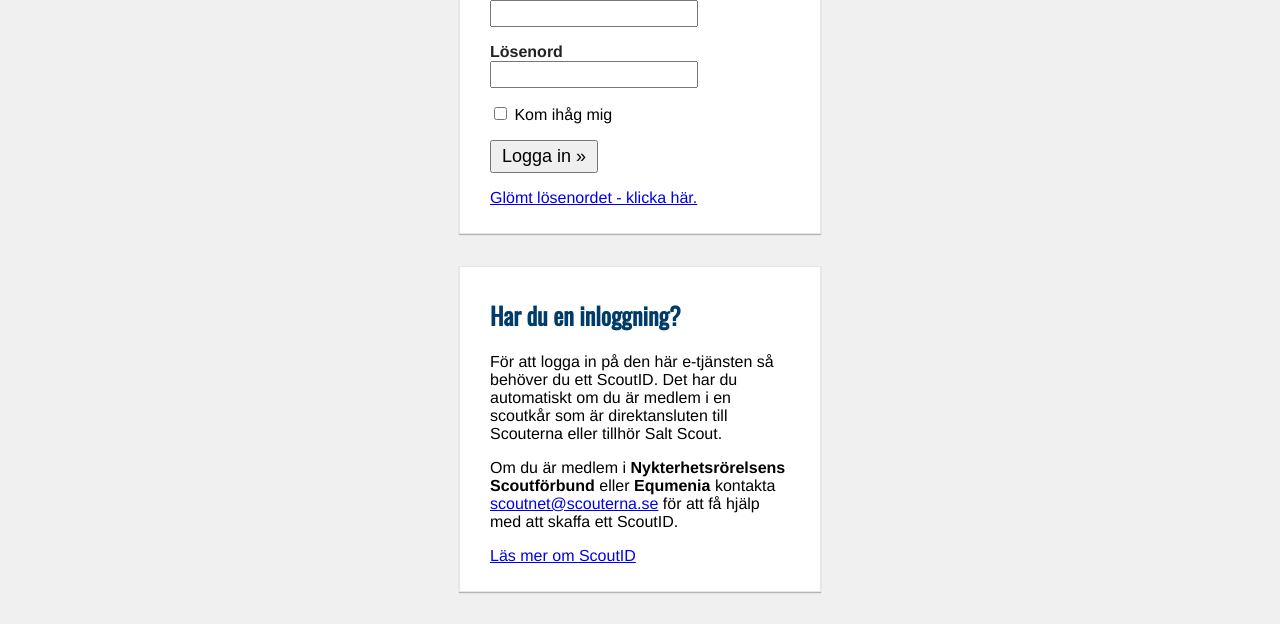
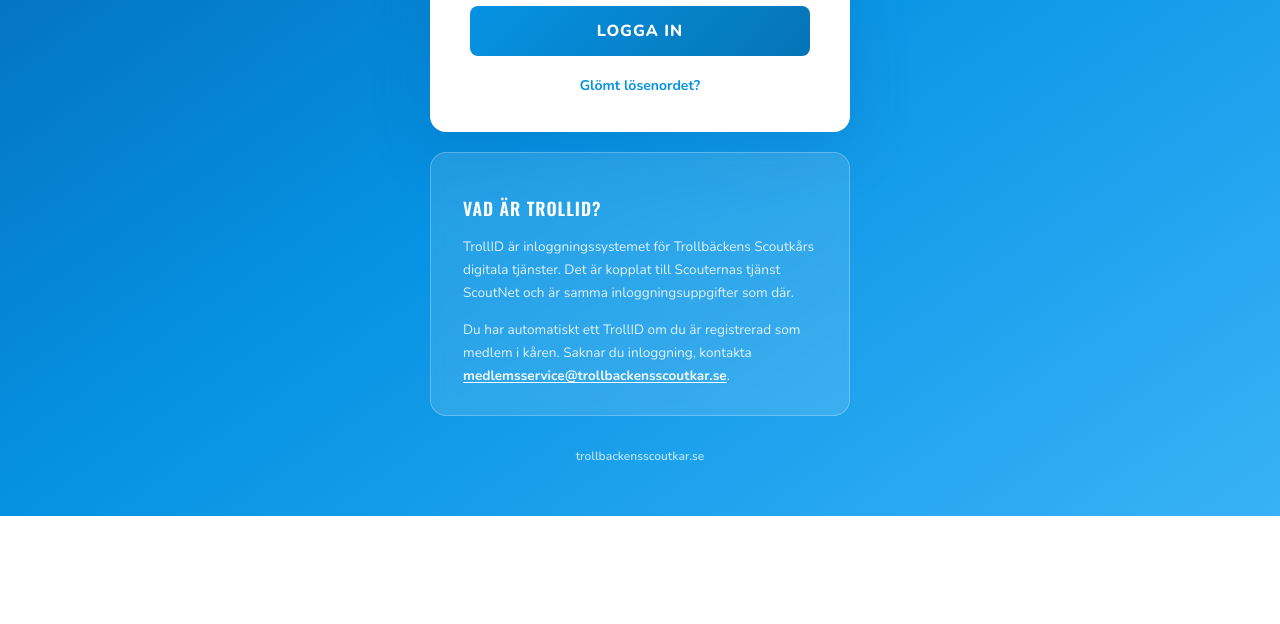
Before and after one commit to trollscout/trollid, a FastAPI app: page /auth/login in a window 1280 px wide. Shown: the part 535-1159 px from the top of the page. After the commit the page ends 1051 px from the top, so only its background shows below. Run offline with FastAPI, Linux system fonts and the light colour scheme; parts of the project's set-up code (start-up, migrations or seed data) failed here and were passed over.

Commit message:
feat: new login page

```diff
--- a/static/index.css
+++ b/static/index.css
@@ -1,185 +1,344 @@
-@import url("https://fonts.googleapis.com/css?family=Oswald");
+@import url("https://fonts.googleapis.com/css2?family=Nunito:wght@400;600;700;800&family=Oswald:wght@500;600&display=swap");
+
+:root {
+  --primary: #0693e3;
+  --primary-dark: #0574b5;
+  --primary-light: #e8f4fd;
+  --accent: #ff6900;
+  --text: #1a2744;
+  --text-secondary: #64748b;
+  --bg-gradient-start: #0056a3;
+  --bg-gradient-end: #38b2f7;
+  --card-bg: #ffffff;
+  --border: #e2e8f0;
+  --error: #dc2626;
+  --error-bg: #fef2f2;
+  --error-border: #fca5a5;
+  --shadow: 0 20px 60px rgba(0, 86, 163, 0.2);
+  --radius: 16px;
+  --radius-sm: 8px;
+}
+
+* {
+  box-sizing: border-box;
+}
 
 body {
-  font-family: Helvetica, arial, sans-serif;
-  background: #f0f0f0;
-  margin: 0px;
+  font-family: "Nunito", Helvetica, Arial, sans-serif;
+  background: linear-gradient(145deg, var(--bg-gradient-start) 0%, var(--primary) 55%, var(--bg-gradient-end) 100%);
+  min-height: 100vh;
+  display: flex;
+  flex-direction: column;
+  align-items: center;
+  justify-content: center;
+  padding: 24px 16px;
 }
 
-div#logo {
-  /* background: #003C69; */
-  color: white;
+/* ── Page wrapper ── */
+.page-wrapper {
+  display: flex;
+  flex-direction: column;
+  align-items: center;
+  gap: 20px;
   width: 100%;
-  /* padding: 12px; */
+  max-width: 420px;
 }
 
-div#logo img {
-  width: 300px;
-  /* margin: 15px; */
-  margin-left: auto;
-  margin-right: auto;
-  display: block;
+/* ── Brand header ── */
+.brand-header {
+  text-align: center;
+  padding: 8px 0;
 }
 
-div#error img {
-  display: none;
+.brand-header img {
+  height: 56px;
+  width: auto;
+  /* Invert dark logo to white on blue background */
+  filter: brightness(0) invert(1);
+  opacity: 0.95;
 }
 
-.error {
-  background: #ffeff7;
-  border: 1px solid #c69;
-  margin: 1em 5% 10px;
-  padding: 0 1em 0 1em;
+.brand-title {
+  color: #ffffff;
+  font-family: "Oswald", sans-serif;
+  font-size: 2rem;
+  font-weight: 600;
+  letter-spacing: 3px;
+  text-transform: uppercase;
+  margin-top: 10px;
 }
 
-#login input.input {
-  width: 200px;
-  font-size: large;
-}
-#login input {
-  /*	opacity: 0.6;*/
-}
-#login h1,
-#login h2 {
-  color: #003c69;
-  font-family: "Oswald", sans-serif;
+.brand-subtitle {
+  color: rgba(255, 255, 255, 0.8);
+  font-size: 0.85rem;
+  font-weight: 600;
+  letter-spacing: 1px;
+  margin-top: 4px;
 }
 
-#login input#wp-submit {
-  font-size: large;
-  padding: 4px 10px;
-}
-#languagebar a {
-  color: #aaa;
-}
-#languagebar {
-  display: none;
-
-  color: #eee;
-  font-size: 80%;
-
-  margin: 0em auto 1em;
-  padding: 0px 40px;
-
-  color: #000;
-  /*	width: 425px; */
-}
-div#error {
-  -webkit-border-radius: 10px;
-  -moz-border-radius: 10px;
-  border-radius: 10px;
-
-  border: 1px solid #999999;
-
-  background: #fff;
-
-  margin: 10px auto 1em;
-  padding: 8px 20px;
-
-  color: #000;
-}
-#login {
-  -webkit-box-shadow: 0 1px 1px rgba(0, 0, 0, 0.25);
-  -moz-box-shadow: 0 1px 1px rgba(0, 0, 0, 0.25);
-  box-shadow: 0 1px 1px rgba(0, 0, 0, 0.25);
-  /*
-	-webkit-border-radius: 10px;
-	-moz-border-radius: 10px;
-	border-radius: 10px;
-*/
-  border: 1px solid #e6e6e6;
-  background: white;
-
-  /*
-	background: #F2F2F2 -webkit-gradient(linear, 0% 70%, 0% 100%, from(#fefefe), to(#ddd), color-stop(.6,#f0f0f0));
-	background: #F2F2F2 -moz-linear-gradient(0% 100% 90deg,#dddddd, #f0f0f0, #FEFEFE 31%);
-
-*/
-  margin: 2em auto 2em;
-  padding: 10px 30px 10px 30px;
-
-  color: #000;
-  width: 300px;
+/* ── Card ── */
+.card {
+  background: var(--card-bg);
+  border-radius: var(--radius);
+  box-shadow: var(--shadow);
+  padding: 36px 40px;
+  width: 100%;
 }
 
-#login ul.links a {
-  text-decoration: none;
-  color: #666;
-}
-#login ul.links a:hover {
-  color: #111;
-}
-#login ul.links {
-  /*	border: 1px solid #111;*/
-  font-family: Helvetica, arial, sans-serif;
-  padding: 0px;
-  font-size: 85%;
-  list-style-type: square;
-  list-style-position: inside;
-}
-#login ul.links li {
-  margin-top: 0.3em;
+.card h2 {
+  color: var(--text);
+  font-family: "Oswald", sans-serif;
+  font-size: 1.4rem;
+  font-weight: 600;
+  letter-spacing: 1px;
+  text-align: center;
+  margin-bottom: 28px;
+  text-transform: uppercase;
 }
 
-#login p label {
-  font-size: medium;
-  color: #222;
-  font-weight: bold;
+/* ── Form fields ── */
+.field {
+  margin-bottom: 20px;
 }
 
+.field-label {
+  display: flex;
+  align-items: center;
+  gap: 6px;
+  font-size: 0.825rem;
+  font-weight: 700;
+  color: var(--text);
+  text-transform: uppercase;
+  letter-spacing: 0.5px;
+  margin-bottom: 8px;
+}
+
+input.input {
+  width: 100%;
+  padding: 12px 16px;
+  border: 2px solid var(--border);
+  border-radius: var(--radius-sm);
+  font-size: 1rem;
+  font-family: "Nunito", sans-serif;
+  color: var(--text);
+  background: #f8fafc;
+  transition: border-color 0.2s ease, box-shadow 0.2s ease, background 0.2s ease;
+  -webkit-appearance: none;
+  appearance: none;
+}
+
+input.input:focus {
+  outline: none;
+  border-color: var(--primary);
+  box-shadow: 0 0 0 3px rgba(6, 147, 227, 0.15);
+  background: #ffffff;
+}
+
+/* ── Checkbox ── */
+.checkbox-label {
+  display: flex;
+  align-items: center;
+  gap: 10px;
+  font-size: 0.875rem;
+  font-weight: 600;
+  color: var(--text-secondary);
+  cursor: pointer;
+  margin-bottom: 24px;
+  user-select: none;
+}
+
+.checkbox-label input[type="checkbox"] {
+  width: 16px;
+  height: 16px;
+  accent-color: var(--primary);
+  cursor: pointer;
+  flex-shrink: 0;
+}
+
+/* ── Submit button ── */
+#wp-submit {
+  width: 100%;
+  padding: 14px;
+  background: linear-gradient(135deg, var(--primary) 0%, var(--primary-dark) 100%);
+  color: #ffffff;
+  border: none;
+  border-radius: var(--radius-sm);
+  font-size: 1rem;
+  font-weight: 800;
+  font-family: "Nunito", sans-serif;
+  letter-spacing: 1px;
+  text-transform: uppercase;
+  cursor: pointer;
+  transition: transform 0.15s ease, box-shadow 0.15s ease;
+  -webkit-appearance: none;
+  appearance: none;
+}
+
+#wp-submit:hover {
+  transform: translateY(-2px);
+  box-shadow: 0 8px 24px rgba(6, 147, 227, 0.45);
+}
+
+#wp-submit:active {
+  transform: translateY(0);
+}
+
+/* ── Forgot password ── */
+.forgot-link {
+  text-align: center;
+  margin-top: 18px;
+}
+
+.forgot-link a {
+  color: var(--primary);
+  text-decoration: none;
+  font-size: 0.875rem;
+  font-weight: 700;
+  transition: color 0.15s ease;
+}
+
+.forgot-link a:hover {
+  color: var(--primary-dark);
+  text-decoration: underline;
+}
+
+/* ── Error box ── */
+#error {
+  background: var(--error-bg);
+  border: 1.5px solid var(--error-border);
+  border-radius: var(--radius-sm);
+  padding: 16px 18px;
+  margin-top: 20px;
+}
+
+#error h2 {
+  color: var(--error);
+  font-family: "Nunito", sans-serif;
+  font-size: 0.9rem;
+  font-weight: 800;
+  text-align: left;
+  letter-spacing: 0;
+  margin-bottom: 6px;
+  text-transform: none;
+}
+
+#error p {
+  color: var(--error);
+  font-size: 0.85rem;
+  line-height: 1.5;
+}
+
+/* ── Info card ── */
 #info {
-  -webkit-box-shadow: 0 1px 1px rgba(0, 0, 0, 0.25);
-  -moz-box-shadow: 0 1px 1px rgba(0, 0, 0, 0.25);
-  box-shadow: 0 1px 1px rgba(0, 0, 0, 0.25);
-  /*
-	-webkit-border-radius: 10px;
-	-moz-border-radius: 10px;
-	border-radius: 10px;
-*/
-  border: 1px solid #e6e6e6;
-  background: white;
-
-  /*
-	background: #F2F2F2 -webkit-gradient(linear, 0% 70%, 0% 100%, from(#fefefe), to(#ddd), color-stop(.6,#f0f0f0));
-	background: #F2F2F2 -moz-linear-gradient(0% 100% 90deg,#dddddd, #f0f0f0, #FEFEFE 31%);
-
-*/
-  margin: 2em auto 2em;
-  padding: 10px 30px 10px 30px;
-
-  color: #000;
-  width: 300px;
+  background: rgba(255, 255, 255, 0.12);
+  border: 1.5px solid rgba(255, 255, 255, 0.25);
+  border-radius: var(--radius);
+  padding: 28px 32px;
+  width: 100%;
+  backdrop-filter: blur(8px);
+  -webkit-backdrop-filter: blur(8px);
 }
 
 #info h2 {
-  color: #003c69;
+  color: #ffffff;
   font-family: "Oswald", sans-serif;
+  font-size: 1.1rem;
+  font-weight: 600;
+  letter-spacing: 1px;
+  text-transform: uppercase;
+  margin-bottom: 14px;
 }
 
+#info p {
+  color: rgba(255, 255, 255, 0.85);
+  font-size: 0.85rem;
+  line-height: 1.7;
+  margin-bottom: 10px;
+}
+
+#info p:last-child {
+  margin-bottom: 0;
+}
+
+#info a {
+  color: rgba(255, 255, 255, 0.95);
+  font-weight: 700;
+  text-decoration: underline;
+  text-underline-offset: 2px;
+}
+
+#info a:hover {
+  color: #ffffff;
+}
+
+/* ── Footer ── */
+.footer {
+  text-align: center;
+  padding-bottom: 8px;
+}
+
+.footer p {
+  color: rgba(255, 255, 255, 0.55);
+  font-size: 0.75rem;
+  font-weight: 600;
+}
+
+.footer a {
+  color: rgba(255, 255, 255, 0.7);
+  text-decoration: none;
+}
+
+.footer a:hover {
+  color: rgba(255, 255, 255, 0.9);
+}
+
+/* ── Tooltip ── */
 .tooltipqmark {
   cursor: pointer;
+  display: inline-flex;
+  align-items: center;
 }
 
-.tooltipqmark img {
-  margin-bottom: -3px;
+[data-tooltip] {
+  position: relative;
 }
 
-/* Tooltip functionality */
 [data-tooltip]:before {
   position: absolute;
   content: attr(data-tooltip);
   opacity: 0;
-
-  transition: all 0.15s ease;
-  padding: 10px;
-  color: #333;
-  border-radius: 10px;
-  box-shadow: 2px 2px 1px silver;
-  margin-top: -55px;
-  margin-left: 10px;
-  max-width: 20ex;
+  pointer-events: none;
+  transition: opacity 0.15s ease;
+  padding: 8px 12px;
+  color: #ffffff;
+  background: var(--text);
+  border-radius: 6px;
+  box-shadow: 0 4px 12px rgba(0, 0, 0, 0.2);
+  bottom: calc(100% + 6px);
+  left: 0;
+  max-width: 220px;
+  font-size: 0.75rem;
+  font-weight: 600;
+  line-height: 1.4;
+  white-space: normal;
+  z-index: 100;
 }
 
 [data-tooltip]:hover:before {
   opacity: 1;
 }
+
+/* ── Responsive ── */
+@media (max-width: 460px) {
+  .card {
+    padding: 28px 24px;
+  }
+
+  #info {
+    padding: 24px 20px;
+  }
+
+  .brand-title {
+    font-size: 1.6rem;
+  }
+}
--- a/templates/info_block.html
+++ b/templates/info_block.html
@@ -1,15 +1,12 @@
 <div id="info">
-    <h2>Har du en inloggning?</h2>
+  <h2>Vad är TrollID?</h2>
   <p>
-      För att logga in på den här e-tjänsten så behöver du ett ScoutID.
-      Det har du automatiskt om du är medlem i en scoutkår som är direktansluten till Scouterna eller tillhör Salt
-      Scout.
+    TrollID är inloggningssystemet för Trollbäckens Scoutkårs digitala tjänster. Det är kopplat till Scouternas tjänst
+    ScoutNet
+    och är samma inloggningsuppgifter som där.
   </p>
   <p>
-      Om du är medlem i <b>Nykterhetsrörelsens Scoutförbund</b> eller <b>Equmenia</b> kontakta <a
-        href="mailto:scoutnet@scouterna.se">scoutnet@scouterna.se</a> för att få hjälp med att skaffa ett ScoutID.
-    </p>
-    <p>
-      <a href="https://etjanster.scout.se/e-tjanster/scoutid/">Läs mer om ScoutID</a>
+    Du har automatiskt ett TrollID om du är registrerad som medlem i kåren. Saknar du inloggning, kontakta <a
+      href="mailto:medlemsservice@trollbackensscoutkar.se">medlemsservice@trollbackensscoutkar.se</a>.
   </p>
 </div>
--- a/templates/login.html
+++ b/templates/login.html
@@ -2,60 +2,79 @@
 <html lang="sv">
 
 <head>
-  <title>Ange ditt användarnamn och lösenord</title>
+  <title>TrollID – Logga in</title>
   <meta http-equiv="Content-Type" content="text/html; charset=UTF-8">
   <meta name="viewport" content="width=device-width, initial-scale=1.0">
   <link rel="stylesheet" href="/static/index.css" type="text/css" />
 </head>
 
-<body class="login">
-  <div id="logo">
-    <img alt="logo" src="/static/logo.png">
+<body>
+  <div class="page-wrapper">
+
+    <!-- Brand header -->
+    <div class="brand-header">
+      <img alt="Trollbäckens Scoutkår" src="/static/logo.png">
+      <div class="brand-title">TrollID</div>
+      <!-- <div class="brand-subtitle">Trollbäckens Scoutkår</div> -->
     </div>
-  <div id="login">
+
+    <!-- Login card -->
+    <div class="card" id="login">
       <form name="loginform" id="loginform" action="/auth/login" method="post">
         <input type="hidden" name="csrf_token" value="{{ csrf_token }}">
-      <h2>Inloggning</h2>
-      <p>
-        <label for="username">Användarnamn</label>
-        <span class="tooltipqmark" data-tooltip="Medlemsnummer, personnummer, eller primär epostadress">
-          <img src="/static/questionmark.png">
-        </span><br>
-        <input type="text" name="username" id="username" class="input" size="20" tabindex="10" required>
-      </p>
-      <p>
-        <label for="user_pass">Lösenord</label><br>
-        <input type="password" name="password" id="user_pass" class="input" value="" size="20" tabindex="20" required>
-      </p>
-      <label>
+        <h2>Logga in</h2>
+
+        <div class="field">
+          <div class="field-label">
+            Användarnamn
+            <span class="tooltipqmark" data-tooltip="Medlemsnummer, personnummer, eller primär e-postadress">
+              <svg width="14" height="14" viewBox="0 0 14 14" fill="none" xmlns="http://www.w3.org/2000/svg"
+                aria-hidden="true">
+                <circle cx="7" cy="7" r="6.5" stroke="#94a3b8" stroke-width="1.2" />
+                <text x="7" y="11" text-anchor="middle" font-size="9" fill="#94a3b8" font-weight="bold"
+                  font-family="sans-serif">?</text>
+              </svg>
+            </span>
+          </div>
+          <input type="text" name="username" id="username" class="input" tabindex="10" required autocomplete="username">
+        </div>
+
+        <div class="field">
+          <div class="field-label">Lösenord</div>
+          <input type="password" name="password" id="user_pass" class="input" tabindex="20" required
+            autocomplete="current-password">
+        </div>
+
+        <label class="checkbox-label">
           <input name="remember_me" type="checkbox" id="remember_me" value="true" tabindex="90">
           Kom ihåg mig
         </label>
-      </p>
-      <p class="submit">
-        <label>
-          <input type="submit" name="wp-submit" id="wp-submit" value="Logga in »" tabindex="100">
-        </label>
-      </p>
+
+        <input type="submit" name="wp-submit" id="wp-submit" value="Logga in" tabindex="100">
+
         {% if forgot_password_url %}
-      <p>
-        <a href="{{ forgot_password_url }}">Glömt lösenordet - klicka här.</a>
-      </p>
+        <div class="forgot-link">
+          <a href="{{ forgot_password_url }}">Glömt lösenordet?</a>
+        </div>
         {% endif %}
+
         {% if login_failed %}
         <div id="error">
-          <img src="/static/gtk-dialog-error.48x48.png" style="float: right; margin: 15px;" alt="Error">
-          <h2>Fel</h2>
-          <p style="clear: both; font-weight: bold;">Felaktig användaridentitet eller lösenord</p>
-          <p>Antingen finns det ingen användare med angiven användaridentitet eller så har du angivit fel lösenord. Försök igen.</p>
+          <h2>Fel vid inloggning</h2>
+          <p>Felaktigt användarnamn eller lösenord. Försök igen.</p>
         </div>
         {% endif %}
+
       </form>
     </div>
 
     {% include 'info_block.html' %}
 
+    <div class="footer">
+      <p><a href="https://www.trollbackensscoutkar.se/">trollbackensscoutkar.se</a></p>
+    </div>
 
+  </div>
 </body>
 
 </html>
```
Also changed, not shown: static/logo.png. Lines whose indentation alone changed are shown as unchanged.
